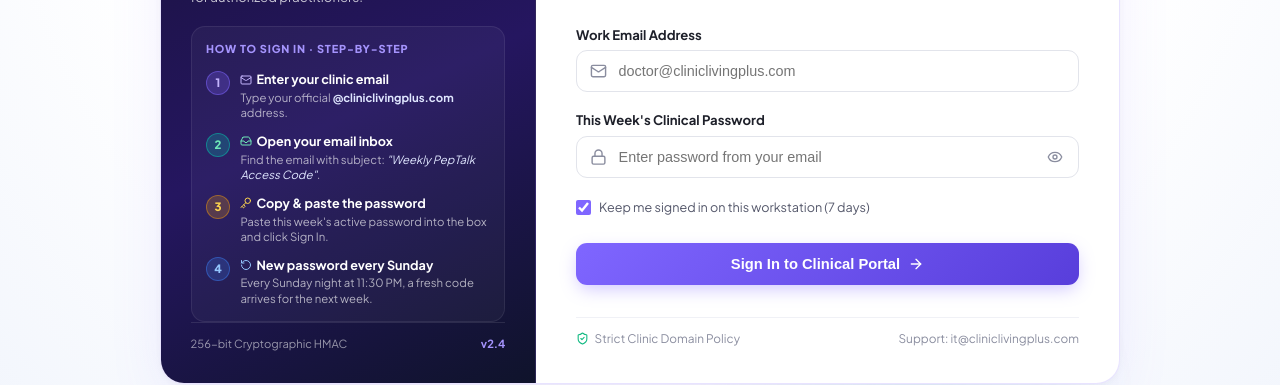
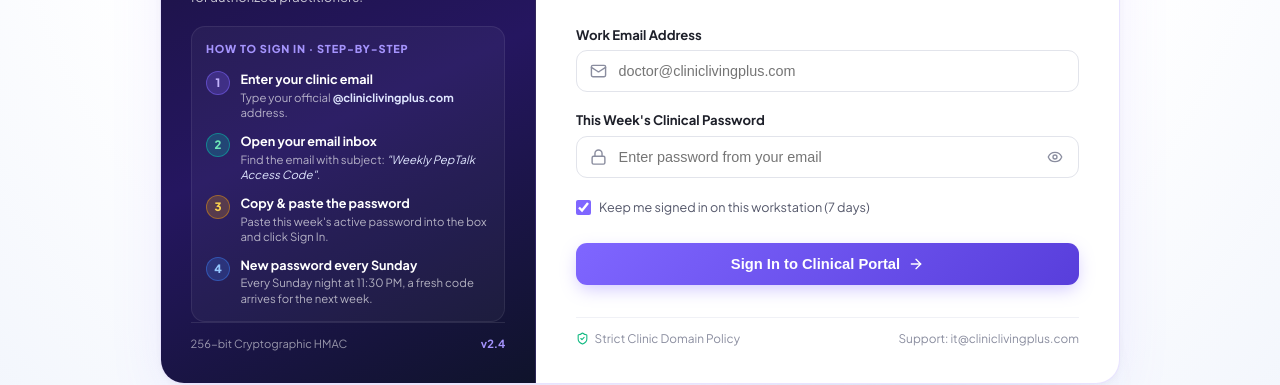
Before and after one commit to cliniclivingplus-ai/peptalk, a Next.js app: page / in a window 1280 px wide. Shown: the part 285-670 px from the top of the page. Built offline with nearby package versions, Linux system fonts and the light colour scheme; no server answers; a web font is replaced by a local one.

Commit message:
style(login): remove inner icons from step by step numbers

```diff
--- a/src/components/LoginView.tsx
+++ b/src/components/LoginView.tsx
@@ -15,9 +15,6 @@ import {
   Dna,
   Check,
   ShieldAlert,
-  Inbox,
-  Key,
-  RotateCcw,
 } from 'lucide-react';
 import AdminPortalModal from './AdminPortalModal';
 
@@ -308,9 +305,8 @@ export default function LoginView({ onLoginSuccess }: LoginViewProps) {
                   1
                 </div>
                 <div>
-                  <div style={{ fontSize: '0.79rem', fontWeight: 700, color: '#FFFFFF', display: 'flex', alignItems: 'center', gap: '4px' }}>
-                    <Mail size={12} color="#C4B5FD" />
-                    <span>Enter your clinic email</span>
+                  <div style={{ fontSize: '0.79rem', fontWeight: 700, color: '#FFFFFF' }}>
+                    Enter your clinic email
                   </div>
                   <div style={{ fontSize: '0.71rem', color: 'rgba(255, 255, 255, 0.65)', lineHeight: 1.35, marginTop: '1px' }}>
                     Type your official <strong style={{ color: '#E0E7FF' }}>@cliniclivingplus.com</strong> address.
@@ -338,9 +334,8 @@ export default function LoginView({ onLoginSuccess }: LoginViewProps) {
                   2
                 </div>
                 <div>
-                  <div style={{ fontSize: '0.79rem', fontWeight: 700, color: '#FFFFFF', display: 'flex', alignItems: 'center', gap: '4px' }}>
-                    <Inbox size={12} color="#6EE7B7" />
-                    <span>Open your email inbox</span>
+                  <div style={{ fontSize: '0.79rem', fontWeight: 700, color: '#FFFFFF' }}>
+                    Open your email inbox
                   </div>
                   <div style={{ fontSize: '0.71rem', color: 'rgba(255, 255, 255, 0.65)', lineHeight: 1.35, marginTop: '1px' }}>
                     Find the email with subject: <em style={{ color: '#E0E7FF' }}>&quot;Weekly PepTalk Access Code&quot;</em>.
@@ -368,9 +363,8 @@ export default function LoginView({ onLoginSuccess }: LoginViewProps) {
                   3
                 </div>
                 <div>
-                  <div style={{ fontSize: '0.79rem', fontWeight: 700, color: '#FFFFFF', display: 'flex', alignItems: 'center', gap: '4px' }}>
-                    <Key size={12} color="#FCD34D" />
-                    <span>Copy & paste the password</span>
+                  <div style={{ fontSize: '0.79rem', fontWeight: 700, color: '#FFFFFF' }}>
+                    Copy & paste the password
                   </div>
                   <div style={{ fontSize: '0.71rem', color: 'rgba(255, 255, 255, 0.65)', lineHeight: 1.35, marginTop: '1px' }}>
                     Paste this week&apos;s active password into the box and click Sign In.
@@ -398,9 +392,8 @@ export default function LoginView({ onLoginSuccess }: LoginViewProps) {
                   4
                 </div>
                 <div>
-                  <div style={{ fontSize: '0.79rem', fontWeight: 700, color: '#FFFFFF', display: 'flex', alignItems: 'center', gap: '4px' }}>
-                    <RotateCcw size={12} color="#93C5FD" />
-                    <span>New password every Sunday</span>
+                  <div style={{ fontSize: '0.79rem', fontWeight: 700, color: '#FFFFFF' }}>
+                    New password every Sunday
                   </div>
                   <div style={{ fontSize: '0.71rem', color: 'rgba(255, 255, 255, 0.65)', lineHeight: 1.35, marginTop: '1px' }}>
                     Every Sunday night at 11:30 PM, a fresh code arrives for the next week.
```
